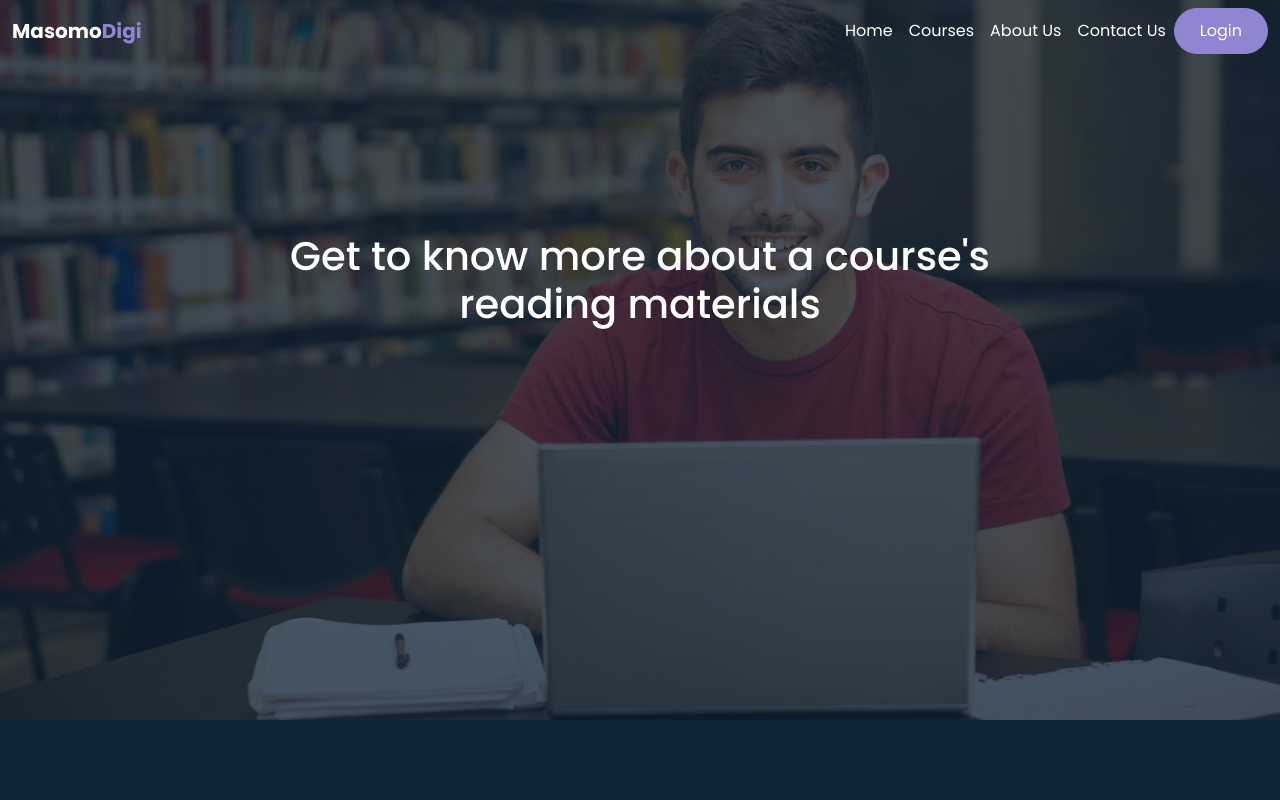
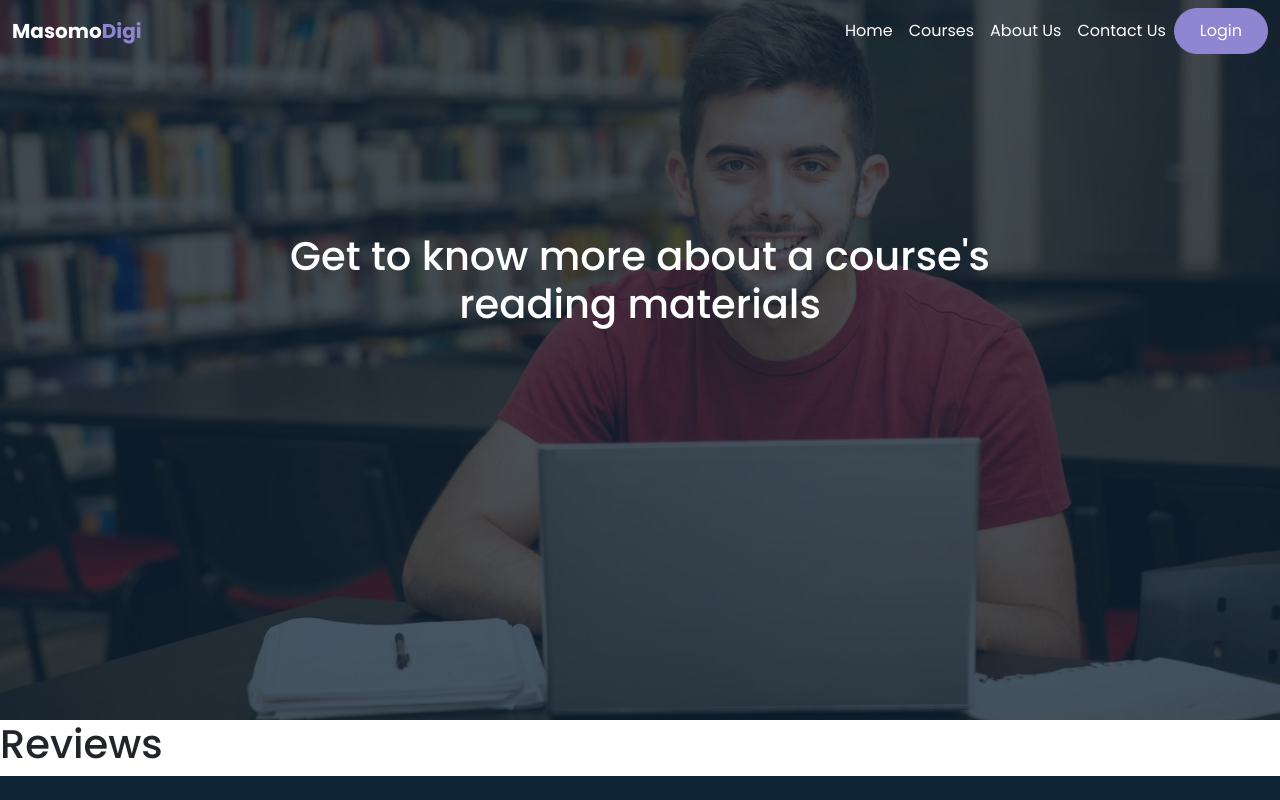
Before and after one commit to Njihia413/phase-5-project, a React (Create React App) app in the folder client/: page /BookDetails in a window 1280 px wide. Shown: the top 800 px of the page. Built offline with nearby package versions, Linux system fonts and the light colour scheme.

Commit message:
imported reviews

```diff
--- a/client/src/components/BookDetails.js
+++ b/client/src/components/BookDetails.js
@@ -1,5 +1,6 @@
 import React from "react";
 import Navbar from './Navbar';
+import Reviews from "../pages/Reviews";
 
 const BookDetails = () => {
   return (
@@ -18,7 +19,7 @@ const BookDetails = () => {
         </div>
       </div>
     </section>
-
+<Reviews/>
 </div>
   )
 }
```
